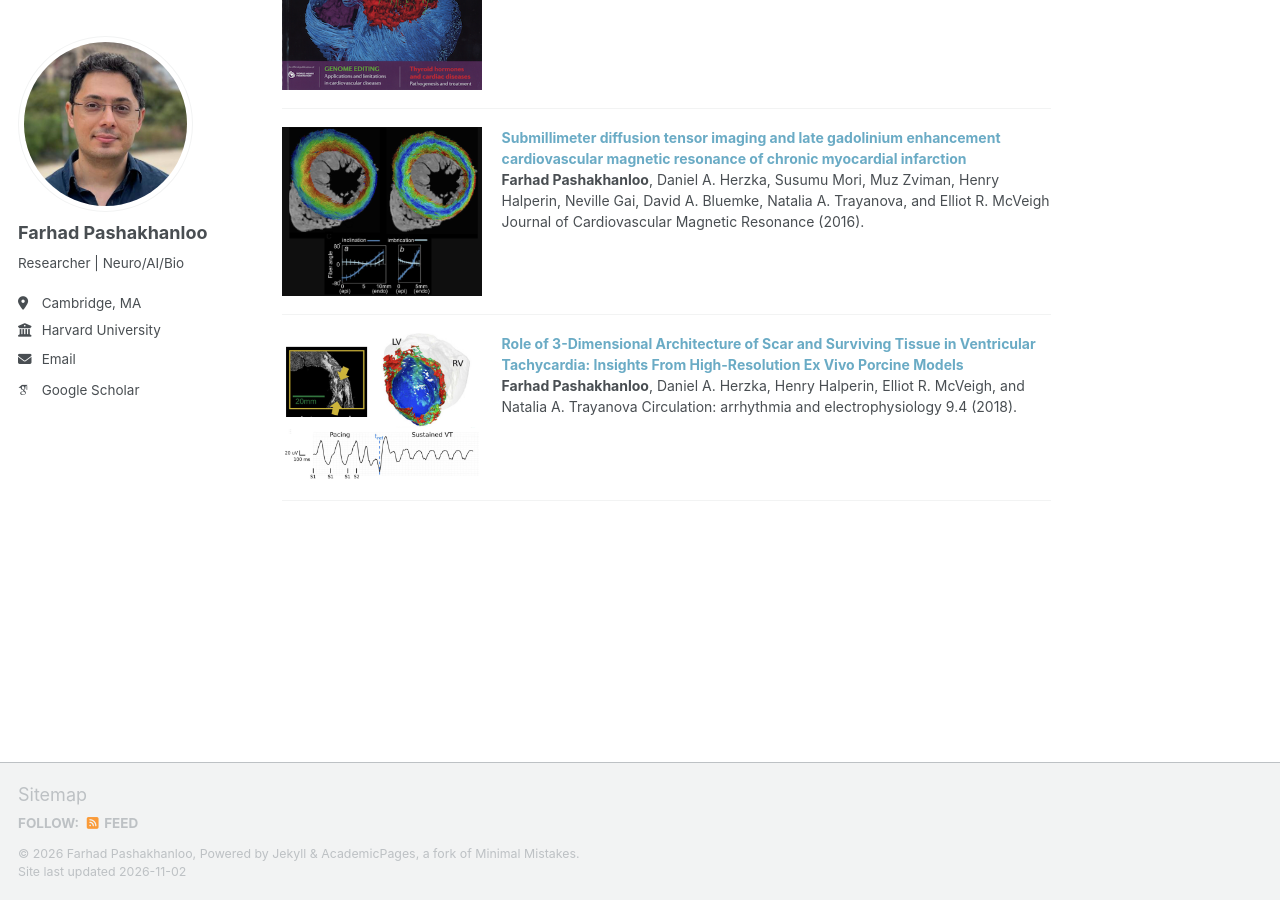
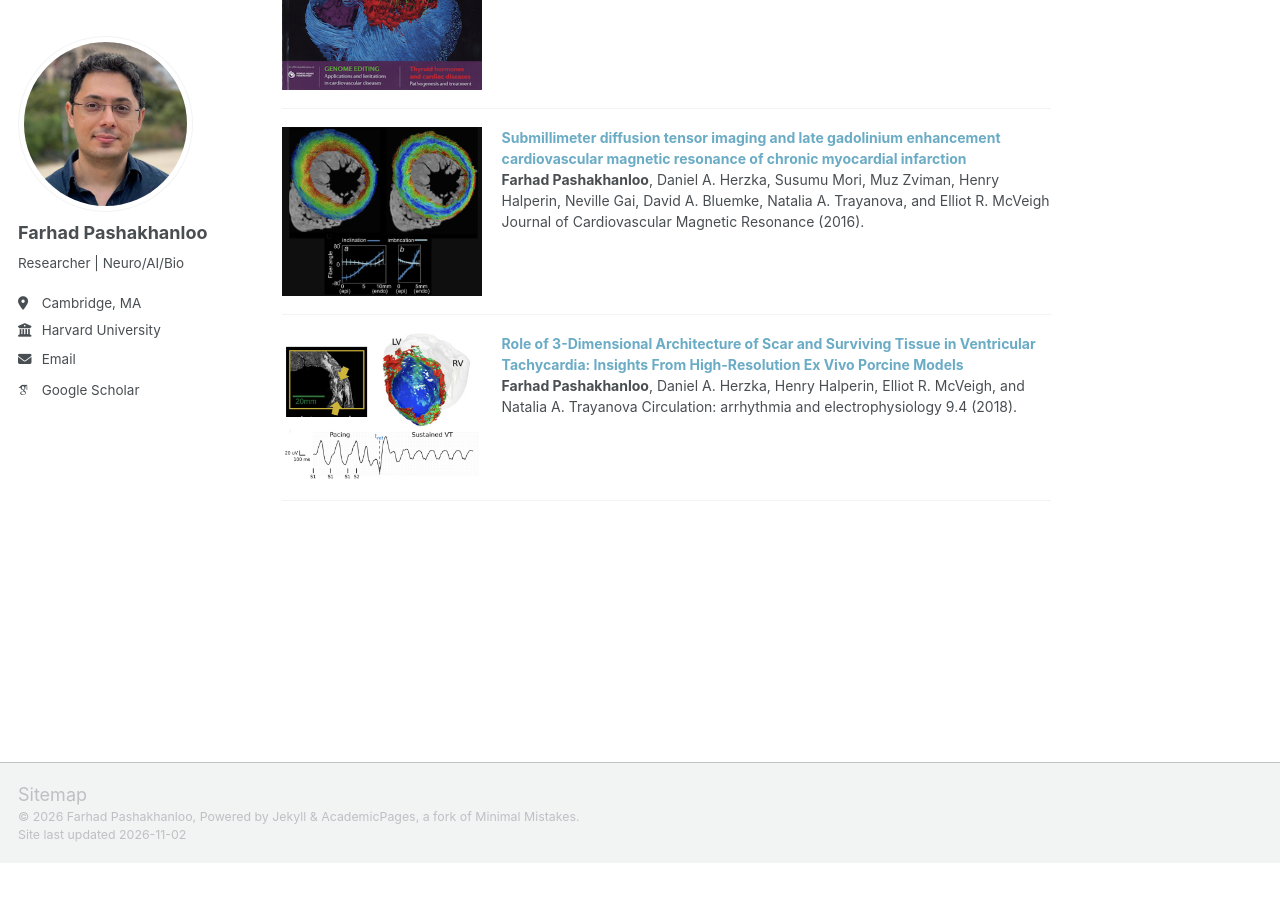
Before and after one commit to fpashakhanloo/fpashakhanloo.github.io, a Jekyll site: the page built from _pages/about.md, in a window 1280 px wide and 900 px high, scrolled down 2842 px. Built offline with Jekyll 4.4.1, drawn with Linux system fonts in a browser that asks for light colours; some web fonts are replaced; a script that is not in the unit is left out; after the commit the page ends 3705 px from its top, so only the background shows below that.

Commit message:
Updated site

```diff
--- a/_config.yml
+++ b/_config.yml
@@ -123,7 +123,7 @@ staticman:
       options:
         format           : "iso8601" # "iso8601" (default), "timestamp-seconds", "timestamp-milliseconds"
 atom_feed:
-  hide                   : false     # change to true to hide the RSS feed in the footer
+  hide                   : true      # Set to false to restore the RSS feed link in the footer.
   path                   : # blank (default) uses feed.xml
 
 
```
